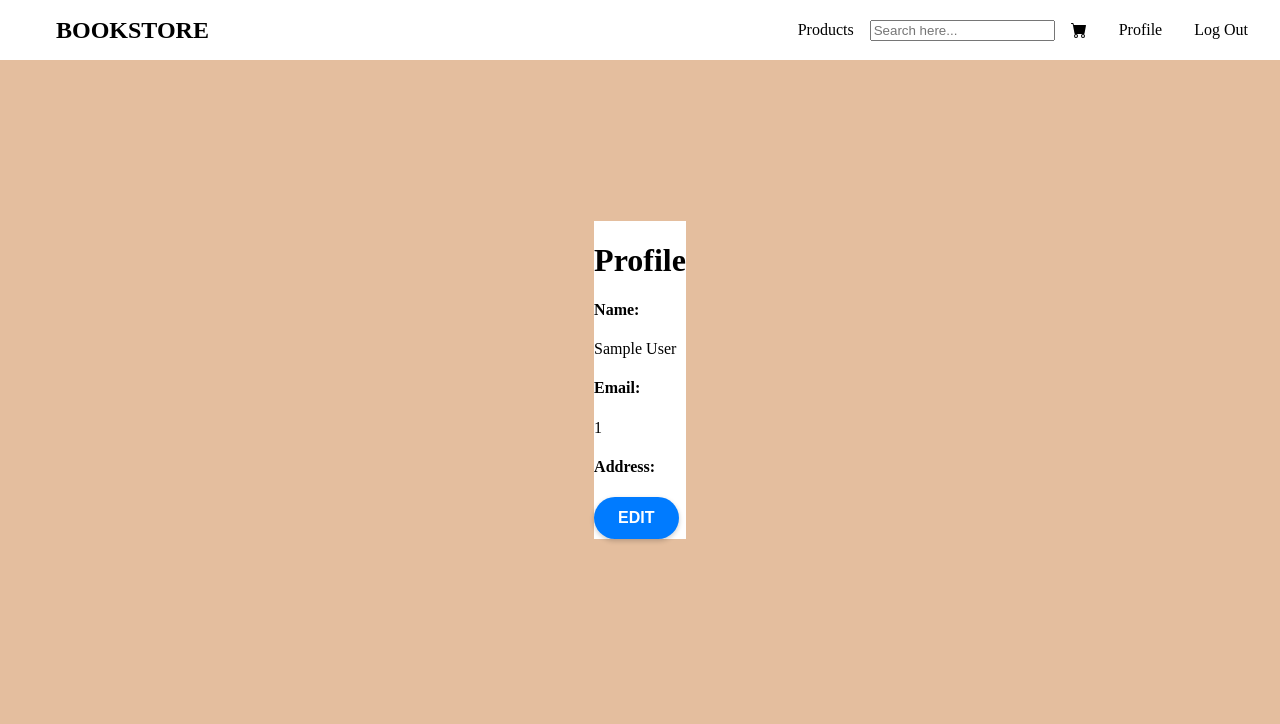
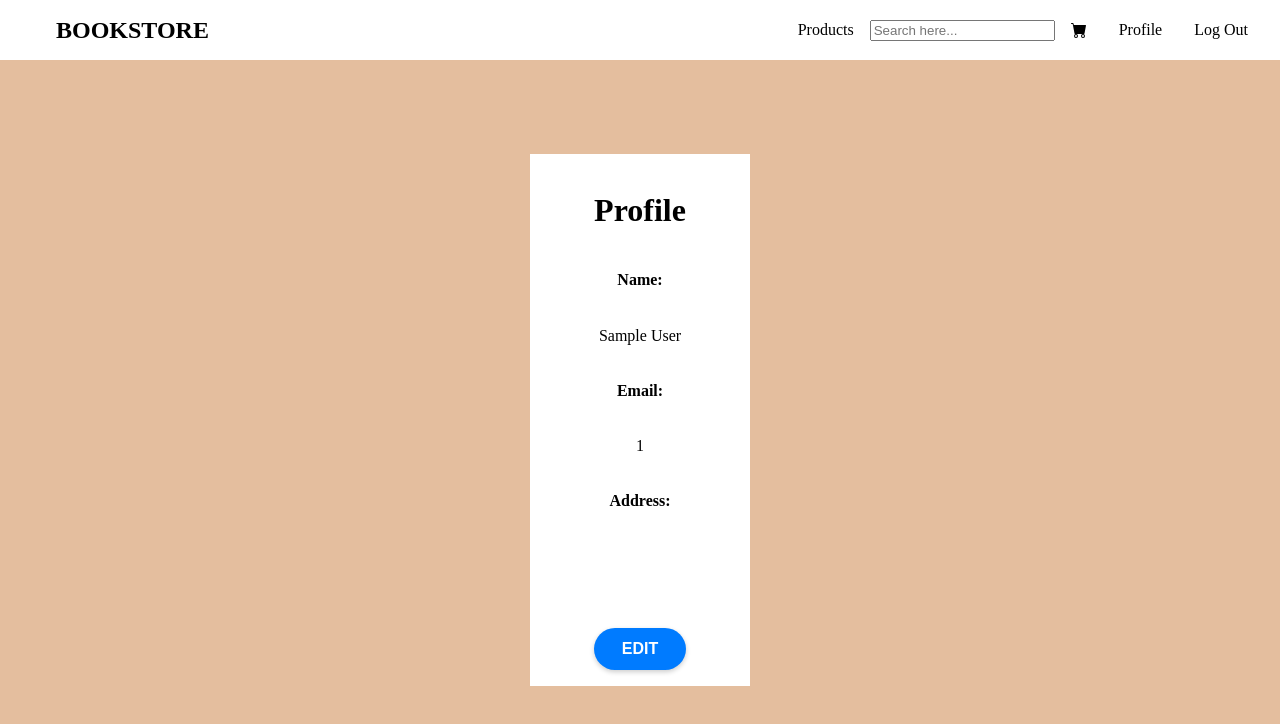
Before and after one commit to lajazomb/frontend, a React (Create React App) app: page /profile in a window 1280 px wide. Shown: the top 724 px of the page. Built offline with nearby package versions, Linux system fonts and the light colour scheme; sample sign-in values are in the browser's storage.

Commit message:
refactor: adjust size of edit button on profile page

```diff
--- a/src/App.css
+++ b/src/App.css
@@ -331,4 +331,23 @@ button:active {
   align-items: center;
   width: 80vw;
 }
-/* generated by https://loading.io/ */
+/* End Loader */
+
+/* Profile Page */
+.profile-form {
+  display: flex;
+  flex-direction: column;
+  align-items: center;
+  justify-content: center;
+  background-color: white;
+  padding-left: 5vw;
+  padding-right: 5vw;
+  padding-top: 2vh;
+  padding-bottom: 2vh;
+  margin-top: 10vh;
+
+}
+.profile-button {
+  width: 100%;
+}
+/* End Profile Page */
--- a/src/pages/profile.js
+++ b/src/pages/profile.js
@@ -44,7 +44,7 @@ const Profile = () => {
     if (token !== null) {
         return (
             <div className="content">
-                <div className="login-form-container profile-form">
+                <div className="profile-form">
                     <h1>Profile</h1>
                     <h4>Name:</h4>
                     <p>{token.firstName} {token.lastName}</p>
@@ -54,7 +54,7 @@ const Profile = () => {
                     <p>{token.address}</p>
                     <p>{token.zipCode} {token.city}</p>
                     <p>{token.country}</p>
-                    <button>Edit</button>
+                    <button className="profile-button">Edit</button>
                 </div>
 
             </div>
```
